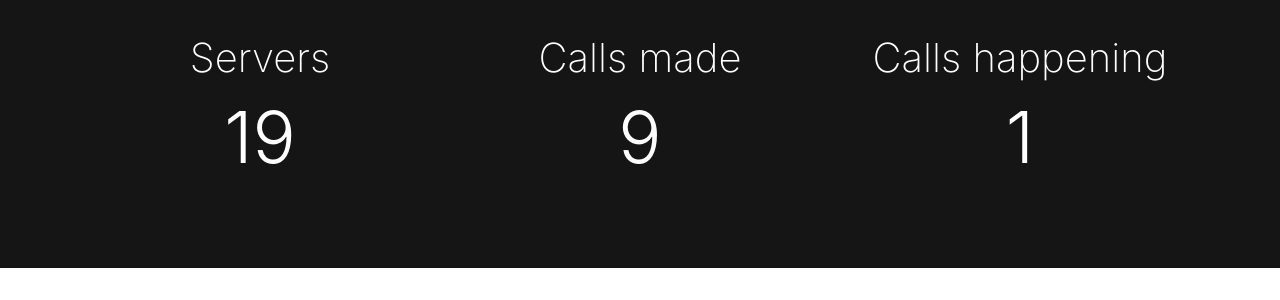
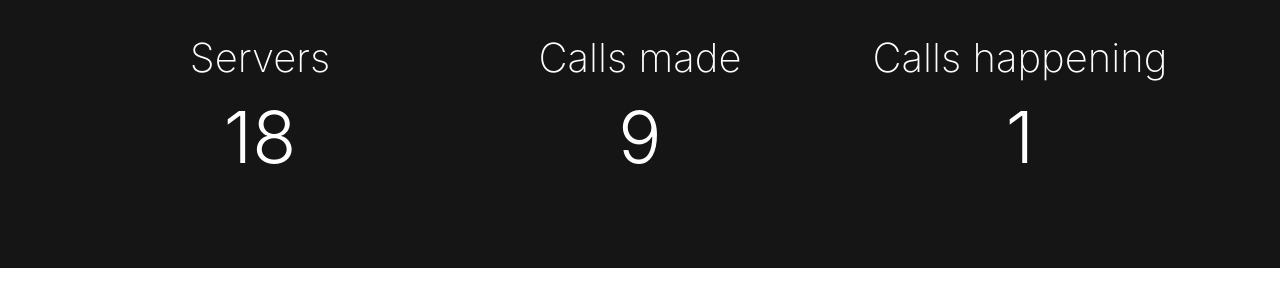
Before and after one commit to tumblenet/tnphone.tumblenet.ga, a Jekyll site: the page built from index.html, in a window 1280 px wide and 900 px high, scrolled down 443 px. Shown: the part 167-467 px from the top of the window. Built offline with Jekyll 4.4.1, drawn with Linux system fonts in a browser that asks for light colours; nearby versions of some CDN libraries.

Commit message:
Update Phones feed

```diff
--- a/_data/phones.json
+++ b/_data/phones.json
@@ -65,6 +65,6 @@
 		}
 	],
 	"callsMade": 9,
-	"servers": 19,
+	"servers": 18,
 	"currentCalls": 1
 }
```
